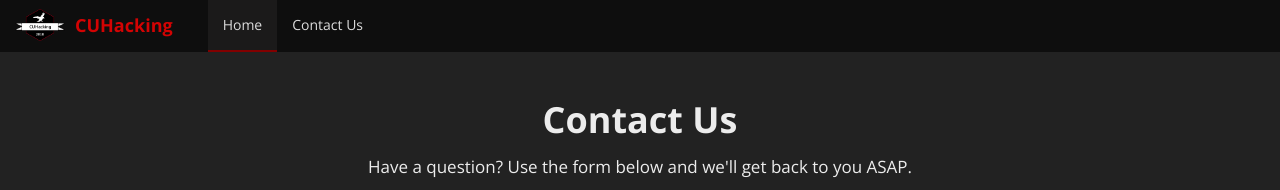
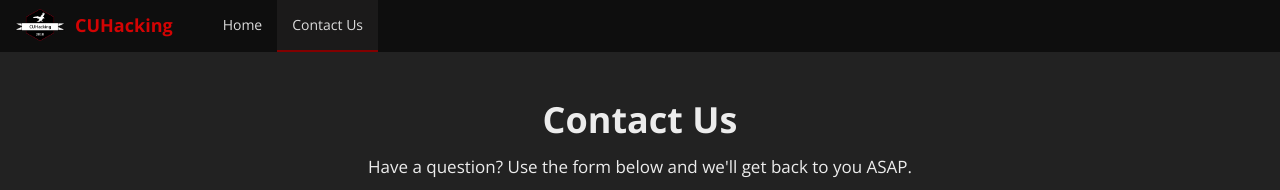
Before and after one commit to cuhacking/cuHacking-website-2018, a Jekyll site: the page built from contact.html, in a window 1280 px wide. Shown: the top 190 px of the page. Built offline with Jekyll 4.4.1, drawn with Linux system fonts in a browser that asks for light colours; nearby versions of some CDN libraries; a style sheet for code colours, icons or effects is not loaded.

Commit message:
Nav active links fixed

```diff
--- a/_includes/nav.html
+++ b/_includes/nav.html
@@ -17,9 +17,9 @@
 		    <!-- Collect the nav links, forms, and other content for toggling -->
 		    <div class="collapse navbar-collapse" id="bs-example-navbar-collapse-1">
 		      <ul class="nav navbar-nav">
-		        <li class="active"><a href="{{ site.baseurl }}/">Home<span class="sr-only">(current)</span></a></li>
+		        <li id="home-nav"><a href="{{ site.baseurl }}/">Home<span class="sr-only">(current)</span></a></li>
 		        <!--li><a href="{{ site.baseurl }}/sponsor">Become a Sponsor</a></li-->
-		        <li><a href="{{ site.baseurl }}/contact">Contact Us</a></li>
+		        <li id="contact-nav"><a href="{{ site.baseurl }}/contact">Contact Us</a></li>
 		      </ul>
 		  </div><!-- /.container-fluid -->
 		</nav>
--- a/contact.html
+++ b/contact.html
@@ -8,3 +8,7 @@ permalink: contact/
 	<p class="contact-subtitle">Have a question? Use the form below and we'll get back to you ASAP.</p>
 	{% include contact-form.html %}
 </div>
+
+<script type="text/javascript">
+	$("#contact-nav").addClass("active");
+</script>
```
Also changed, not shown: _layouts/home.html (+9 -0 lines).
